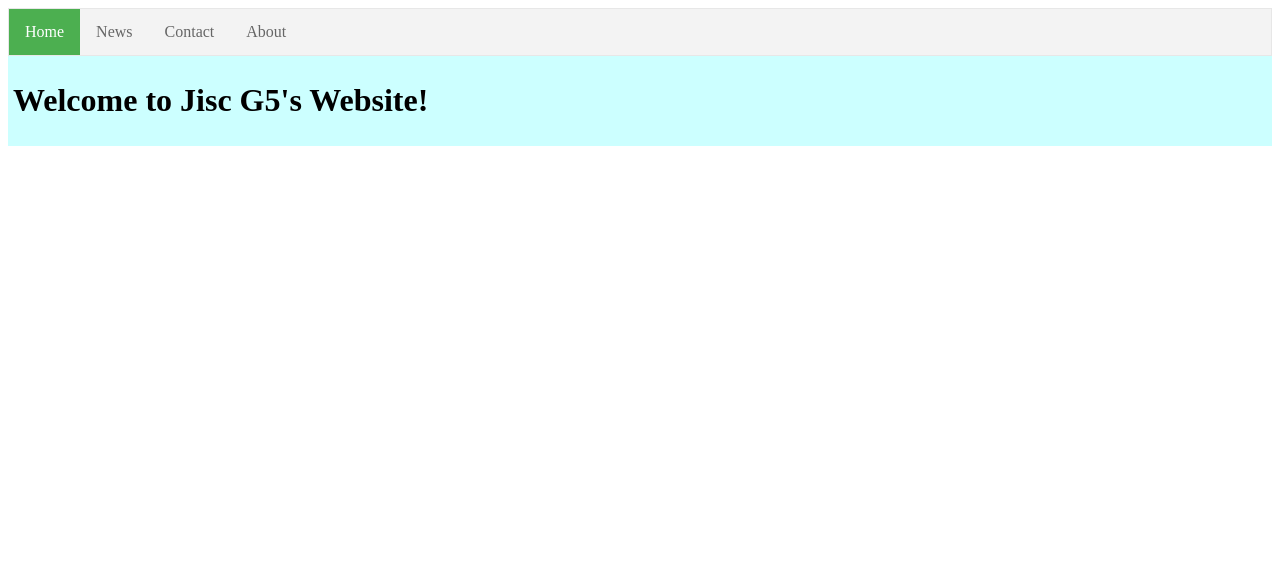
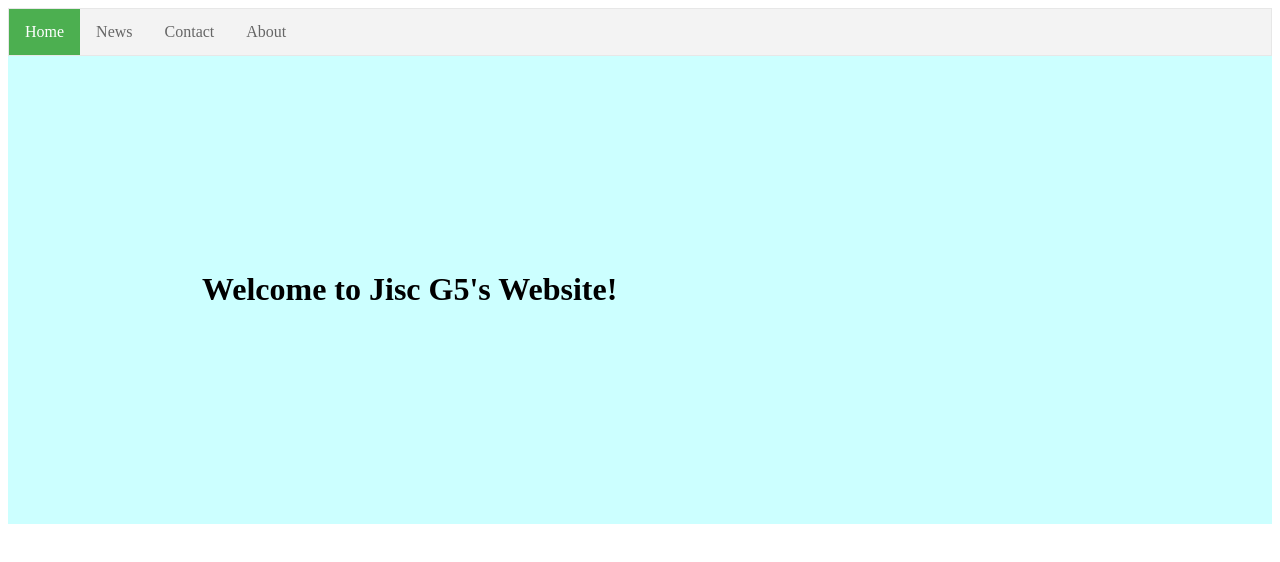
Before and after one commit to Potatomato123/potatomato123.github.io, a plain HTML site: page index.html in a window 1280 px wide. Drawn offline with Linux system fonts and the light colour scheme.

Commit message:
Update potatomato.css

```diff
--- a/potatomato.css
+++ b/potatomato.css
@@ -34,5 +34,5 @@
     margin-right: auto;
     border: 5px solid #ccffff;
     background-color: #ccffff;
-    padding: 5 5 5 5;
+    padding: 5cm 5cm 5cm 5cm;
 }
```
